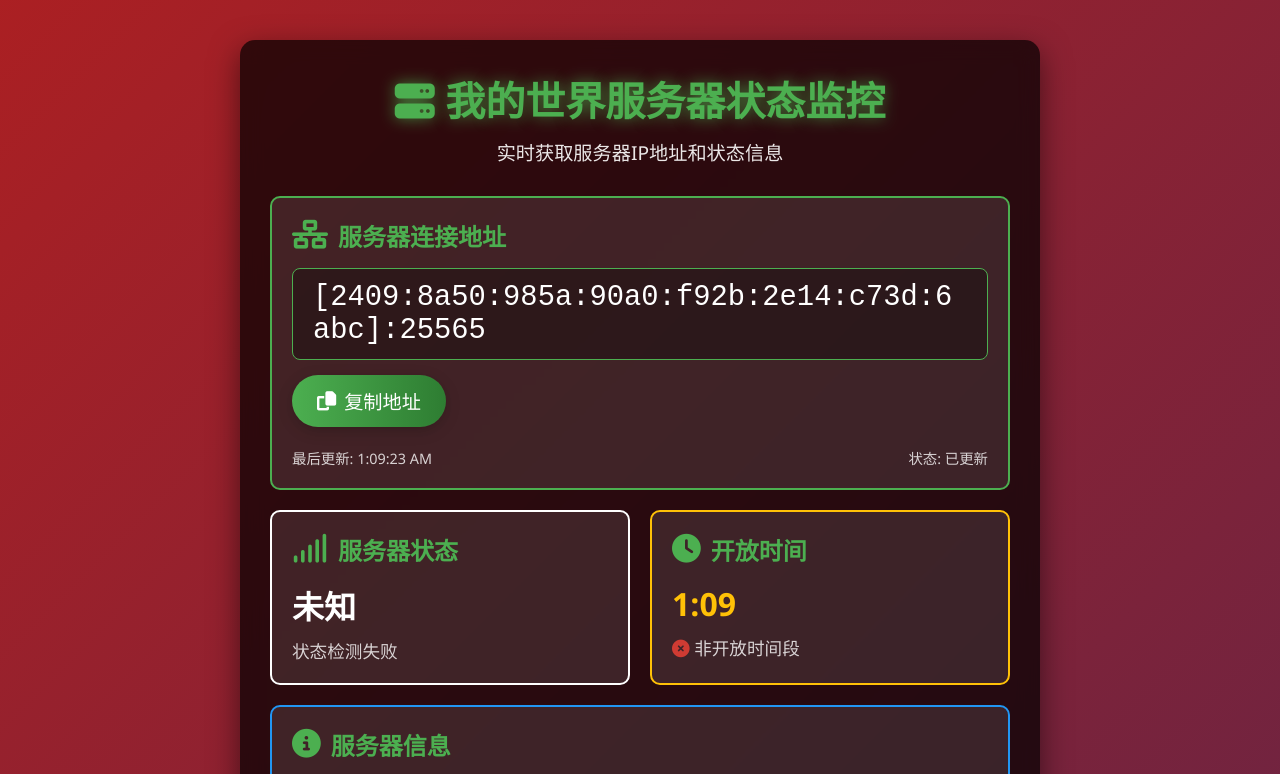
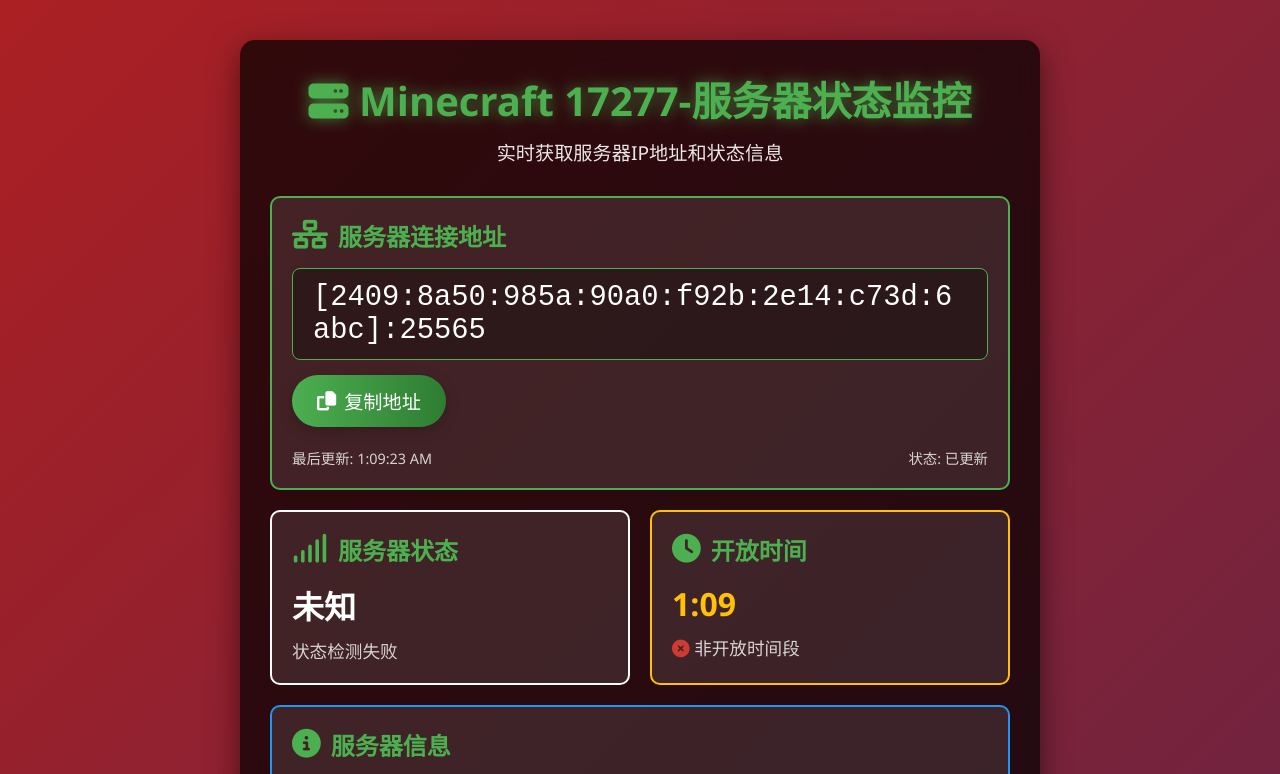
Before and after one commit to L17277/mc-server, a plain HTML site: page index.html in a window 1280 px wide. Shown: the top 774 px of the page. Drawn offline with Linux system fonts and the light colour scheme; no server answers.

Commit message:
Update index.html

```diff
--- a/index.html
+++ b/index.html
@@ -265,7 +265,7 @@
 <body>
     <div class="container">
         <header>
-            <h1><i class="fas fa-server"></i> 我的世界服务器状态监控</h1>
+            <h1><i class="fas fa-server"></i> Minecraft 17277-服务器状态监控</h1>
             <p>实时获取服务器IP地址和状态信息</p>
         </header>
 
```
